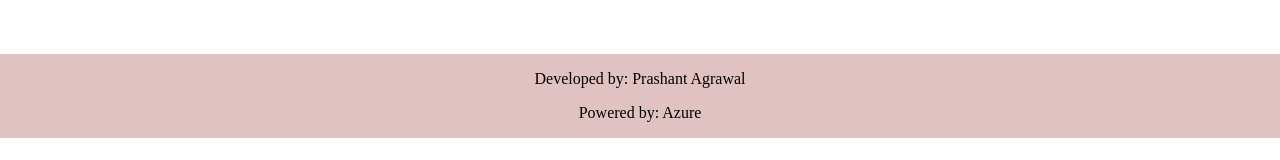
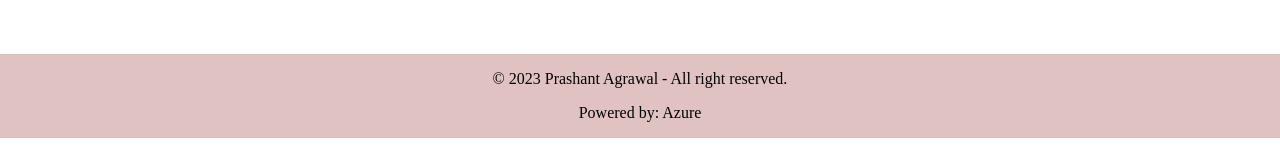
Before and after one commit to prasnitt/angular-treasurehunt-ui, an Angular app: page / in a window 1280 px wide. Shown: the part 662-822 px from the top of the page. Built offline with nearby package versions, Linux system fonts and the light colour scheme; no server answers.

Commit message:
Add copy right symbol

```diff
--- a/src/app/dashboard/dashboard.component.html
+++ b/src/app/dashboard/dashboard.component.html
@@ -42,7 +42,7 @@
   </div>
 
   <footer class="developer-footer">
-    <p>Developed by: Prashant Agrawal</p>
+    <p>© {{ getCurrentYear() }} Prashant Agrawal - All right reserved.</p>
     <p>Powered by: Azure</p>
   </footer>
 
--- a/src/app/dashboard/dashboard.component.ts
+++ b/src/app/dashboard/dashboard.component.ts
@@ -4,6 +4,7 @@
 import { interval } from 'rxjs';
 import { DatePipe } from '@angular/common';
 
+//export const API_URL = 'https://localhost:7124';
 export const API_URL = 'https://pras-th-api.azurewebsites.net';
 
 @Component({
@@ -56,6 +57,10 @@
 
   }
 
+  getCurrentYear(): number {
+    return new Date().getFullYear();
+  }
+
   fetchGameState(): void {
     // Make an HTTP GET request to the API endpoint
     this.http.get<GameState>(`${API_URL}/GameState/Get`)
@@ -67,7 +72,6 @@
         data.teamWiseGameState.TeamA.finishedAt = this.datePipe.transform(data.teamWiseGameState.TeamA.finishedAt, 'yyyy-MM-dd HH:mm:ss');
         data.teamWiseGameState.TeamB.finishedAt = this.datePipe.transform(data.teamWiseGameState.TeamB.finishedAt, 'yyyy-MM-dd HH:mm:ss');
 
-
         // Update the gameData property with the fetched data
         this.gameData = data;
       });
```
